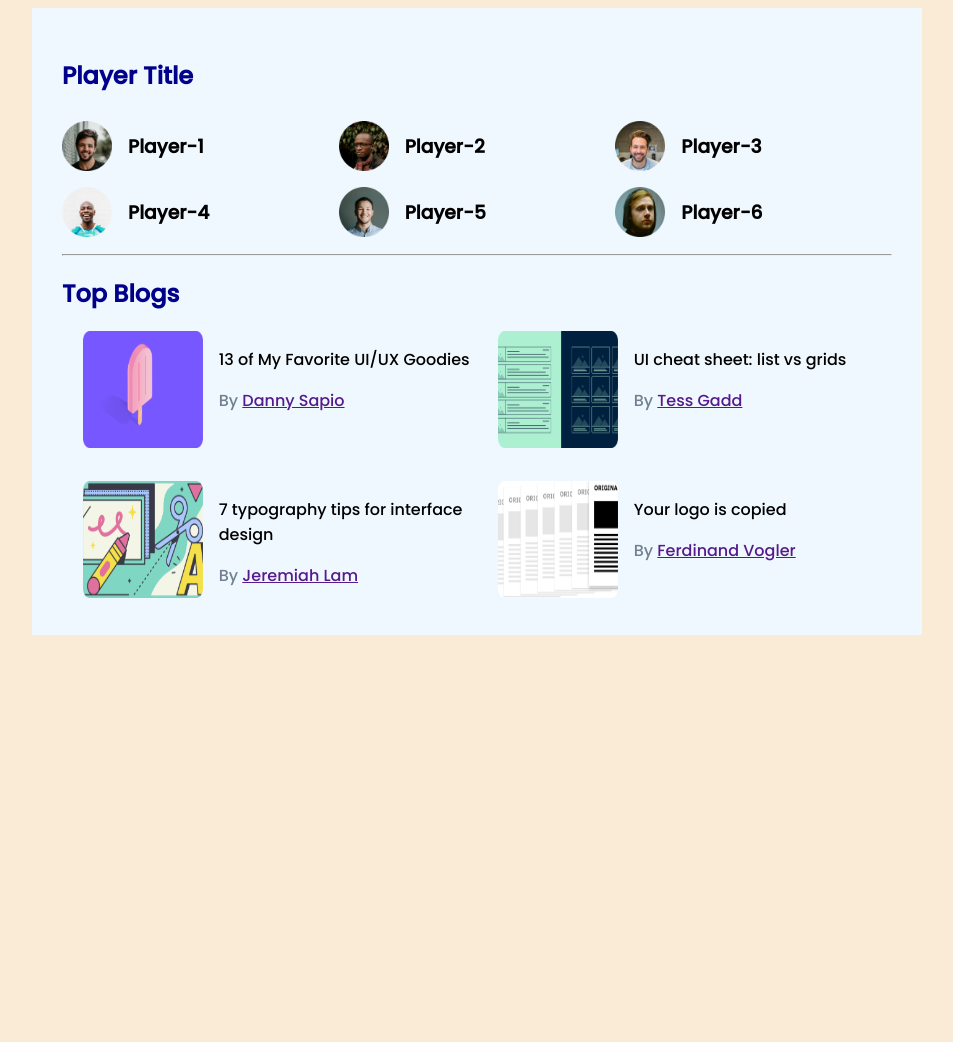
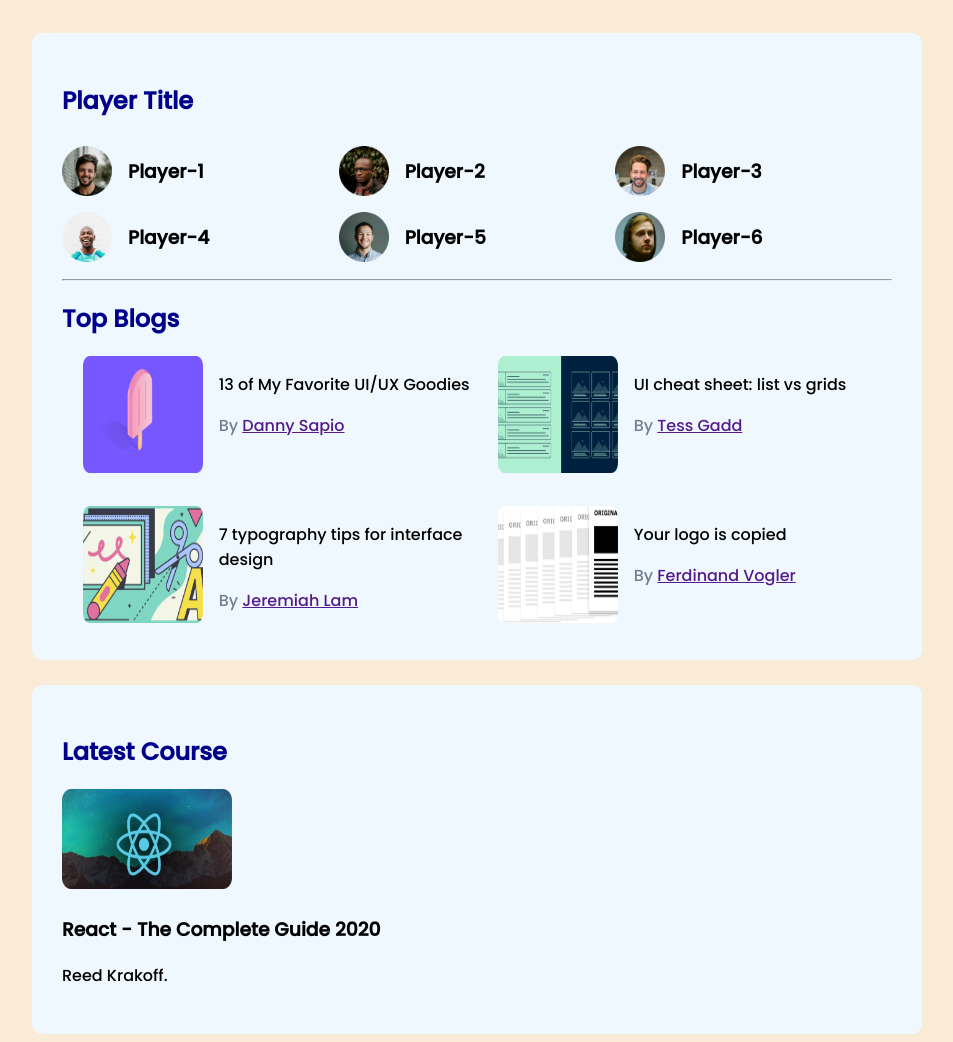
Before and after one commit to MdFatiur/leader-board, a plain HTML site: page index.html in a window 1280 px wide. Shown: the whole page, without its empty margins (163-1116 px from the left). Before the commit the page ends 800 px from the top, so only its background shows below. Drawn offline with Linux system fonts and the light colour scheme.

Commit message:
new commit

```diff
--- a/index.html
+++ b/index.html
@@ -100,6 +100,21 @@
                 </div>
             </div>
         </section>
+        <!-- ------Latest Courses------ -->
+        <section class="container">
+            <h2 class="section-title">Latest Course</h2>
+            <div class="courses">
+                <div class="course">
+                    <div class="course-banner"><img src="/images/courses/course-1.png" alt=""></div>
+                    <div class="course-info">
+                        <h3>React - The Complete Guide 2020 </h3>
+                        <div class="course-author">
+                            <p>Reed Krakoff. </p>
+                        </div>
+                    </div>
+                </div>
+            </div>
+        </section>
 
     </main>
 </body>
--- a/styles/style.css
+++ b/styles/style.css
@@ -10,13 +10,17 @@ body {
 /* common style and utititys */
 main {
     display: flex;
-    justify-content: center;
+    flex-direction: column;
+    align-items: center;
+
 }
 
 .container {
     background-color: aliceblue;
     width: 830px;
+    border-radius: 10px;
     padding: 30px;
+    margin-top: 25px;
 
 }
 
@@ -74,3 +78,9 @@ main {
 .by-color {
     color: slategray;
 }
+
+/* ------Latest Courses---- */
+.course img {
+    width: 170px;
+    height: 100px;
+}
```
